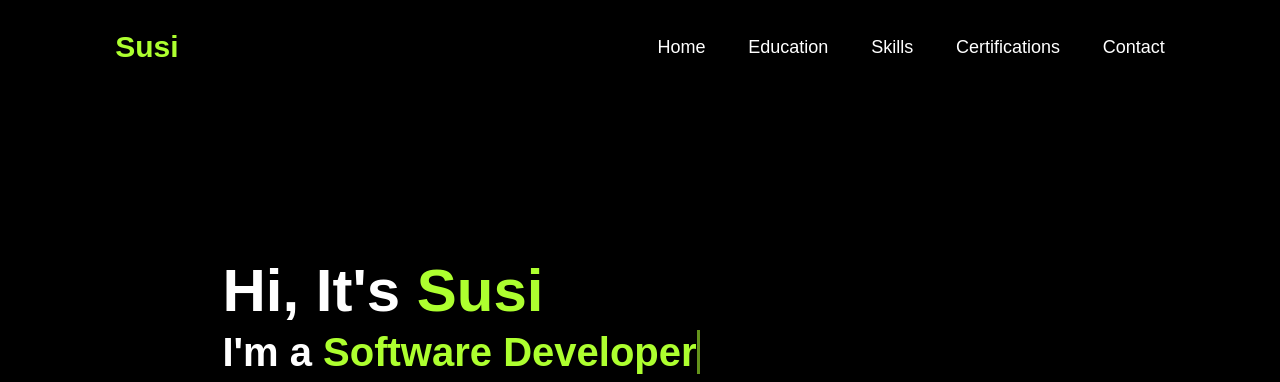
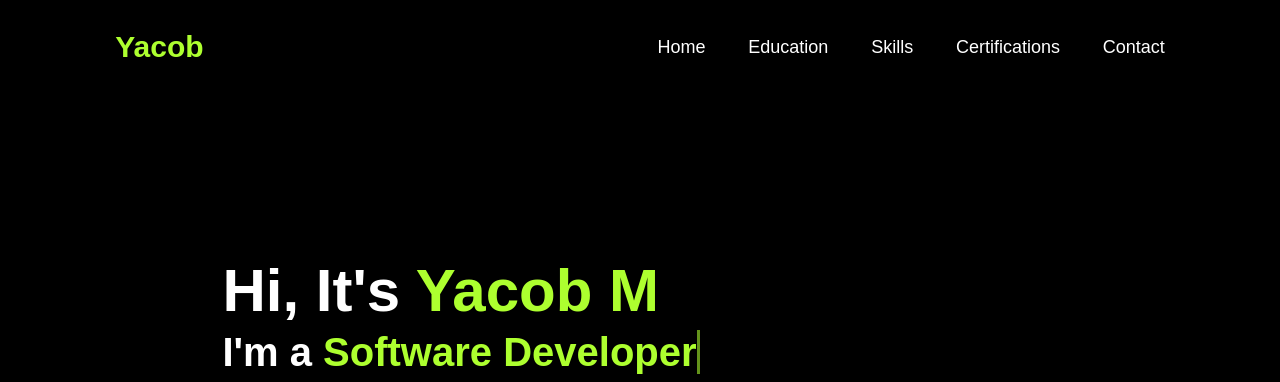
Before and after one commit to Yacob8667/profile, a plain HTML site: page index.html in a window 1280 px wide. Shown: the top 382 px of the page. Drawn offline with Linux system fonts and the light colour scheme.

Commit message:
Update index.html

```diff
--- a/index.html
+++ b/index.html
@@ -9,7 +9,7 @@
 </head>
 <body>
     <header>
-        <a href="#" class="logo">Susi</a>
+        <a href="#" class="logo">Yacob</a>
 
         <nav>
             <a href="#">Home</a>
@@ -26,7 +26,7 @@
         </div>
 
            <div class="home-content">
-            <h1> Hi, It's <span>Susi</h1>
+            <h1> Hi, It's <span>Yacob M</h1>
 
             <h3 class="typing-text"> I'm a <span></span></h3>
             <p>Computer Science student. Highly self-motivated individual with a passion for overcoming challenges. I consider myself a responsible and orderly person.
```
